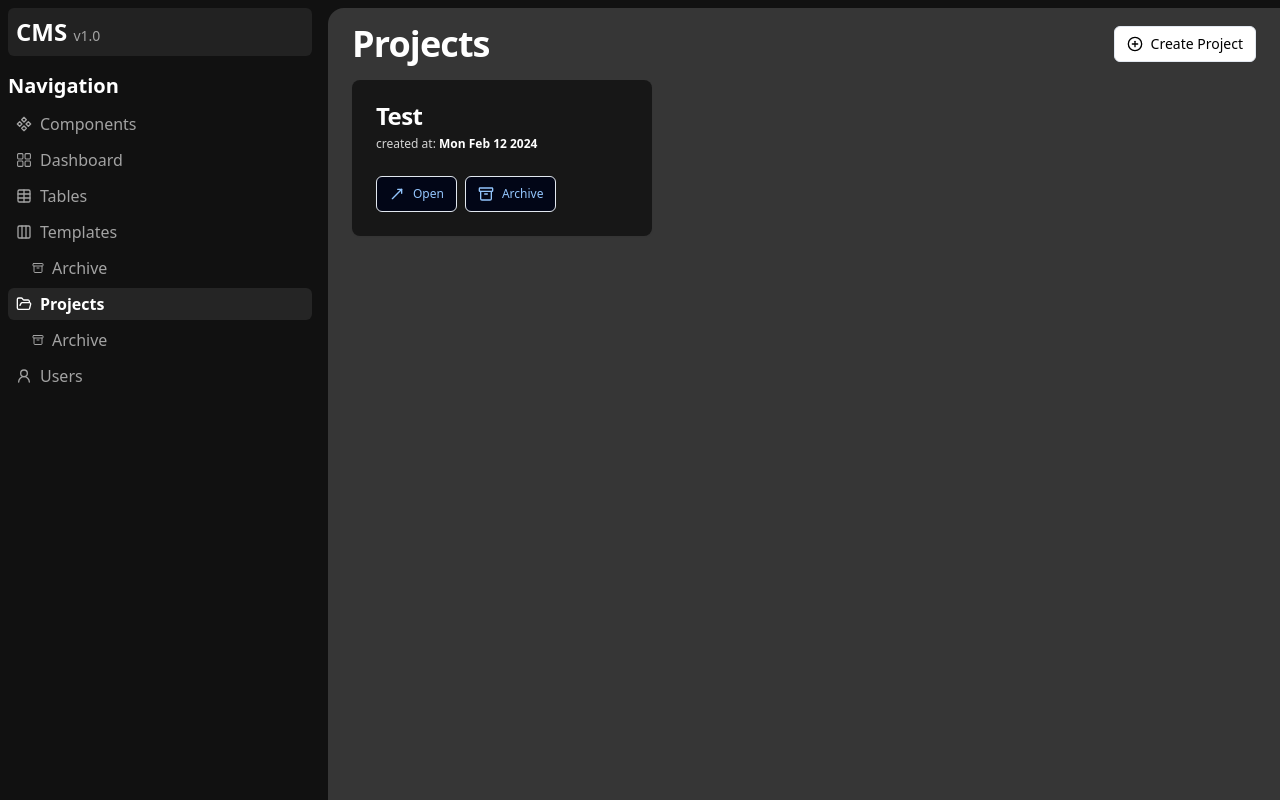
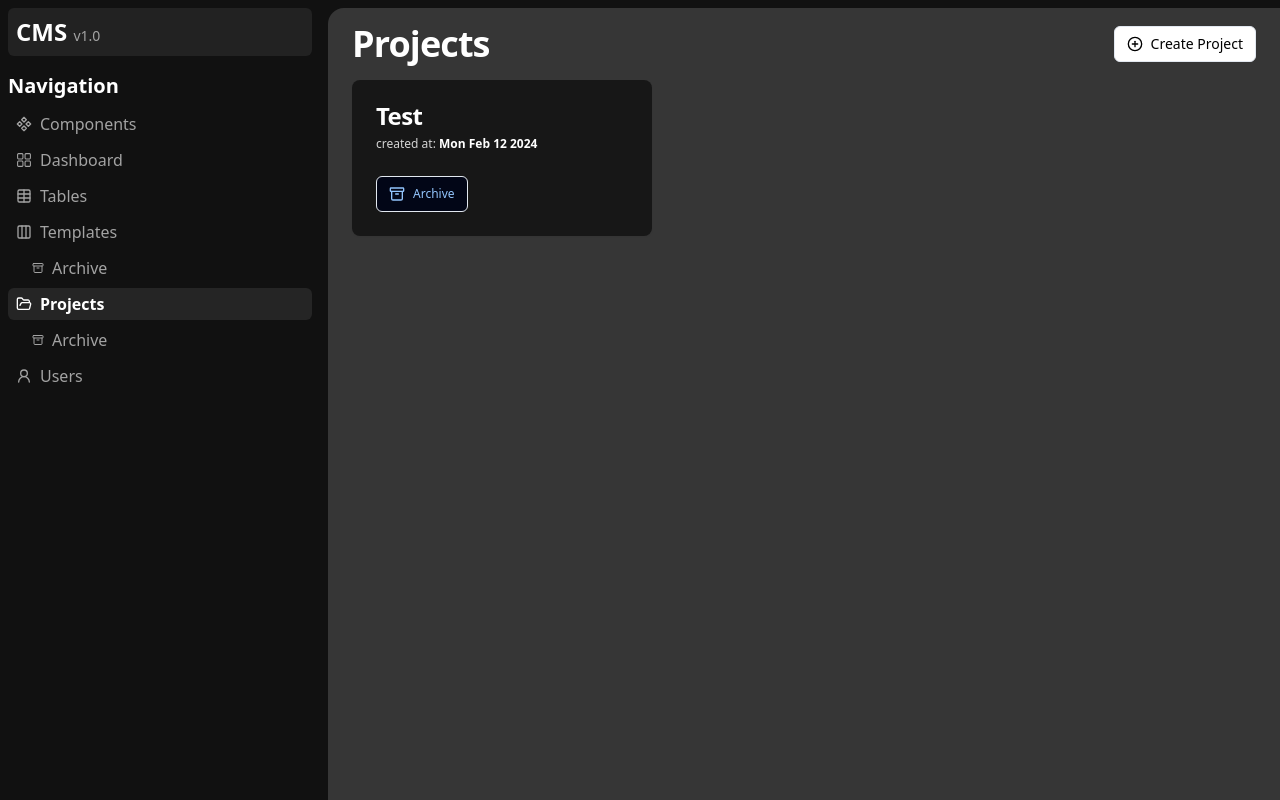
Before and after one commit to demczenko/demczenko.github.io, a React (Vite) app: page /projects in a window 1280 px wide. Built offline with nearby package versions, Linux system fonts and the light colour scheme; data requests are answered from the project's data file.

Commit message:
fix project cart

```diff
--- a/src/pages/Projects/ProjectCart.jsx
+++ b/src/pages/Projects/ProjectCart.jsx
@@ -1,6 +1,6 @@
 import { useMemo } from "react";
 import { Link } from "react-router-dom";
-import { Archive, LinkIcon, MoveUpRight, Trash2Icon } from "lucide-react";
+import { Archive, LinkIcon, Trash2Icon } from "lucide-react";
 import {
   Card,
   CardContent,
@@ -23,12 +23,6 @@ const ProjectCart = ({
     if (item?.isarchived) {
       return [
         {
-          id: 3,
-          name: "Open",
-          icon: <MoveUpRight className="h-4 w-4 mr-2" />,
-          onClick: () => navigator("/projects/" + id),
-        },
-        {
           id: 2,
           name: item?.isarchived ? "Un Archive" : "Archive",
           icon: <Archive className="h-4 w-4 mr-2" />,
@@ -44,12 +38,6 @@ const ProjectCart = ({
       ];
     } else {
       return [
-        {
-          id: 3,
-          name: "Open",
-          icon: <MoveUpRight className="h-4 w-4 mr-2" />,
-          onClick: () => navigator("/projects/" + id),
-        },
         {
           id: 2,
           name: item?.isarchived ? "Un Archive" : "Archive",
```
